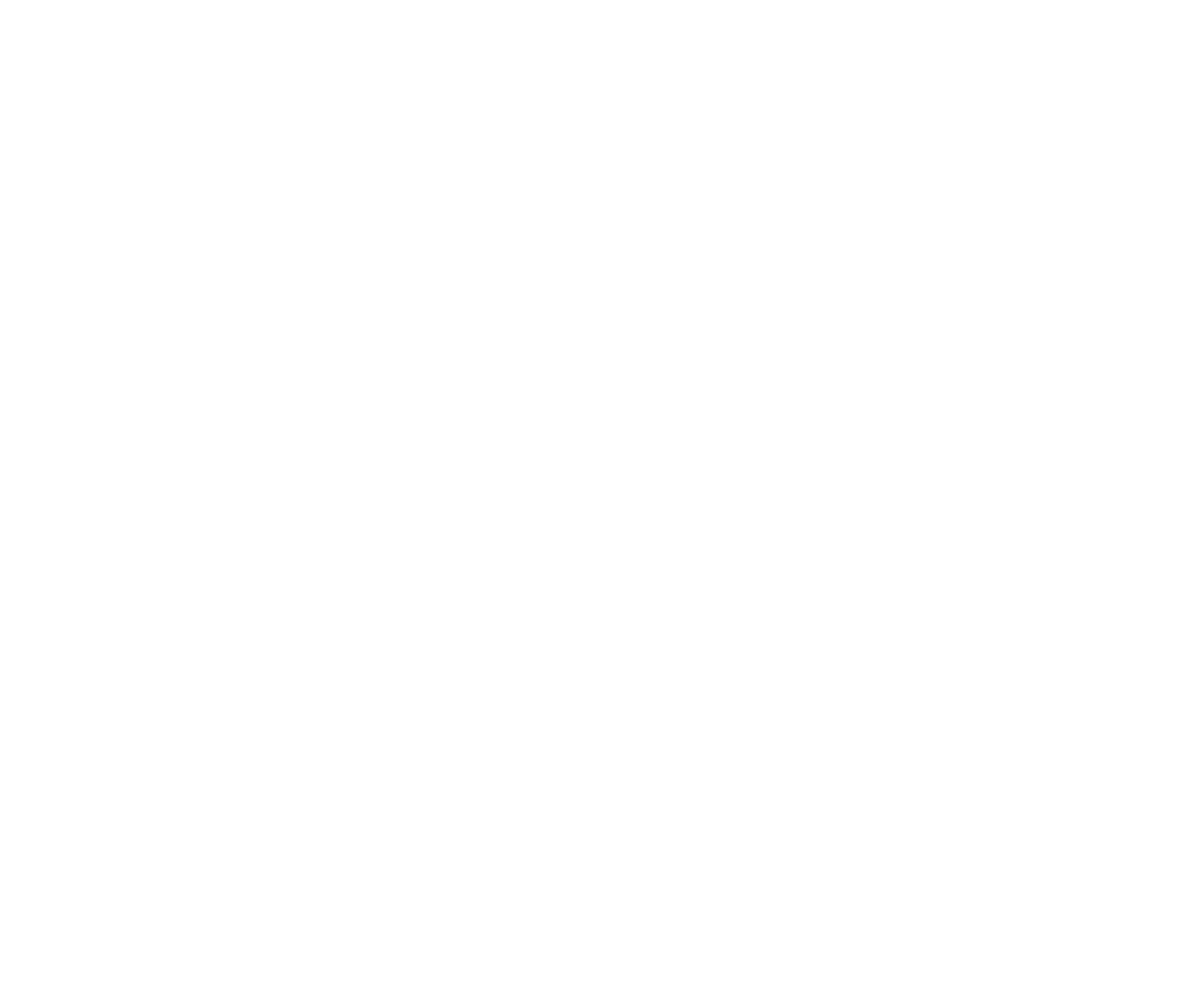
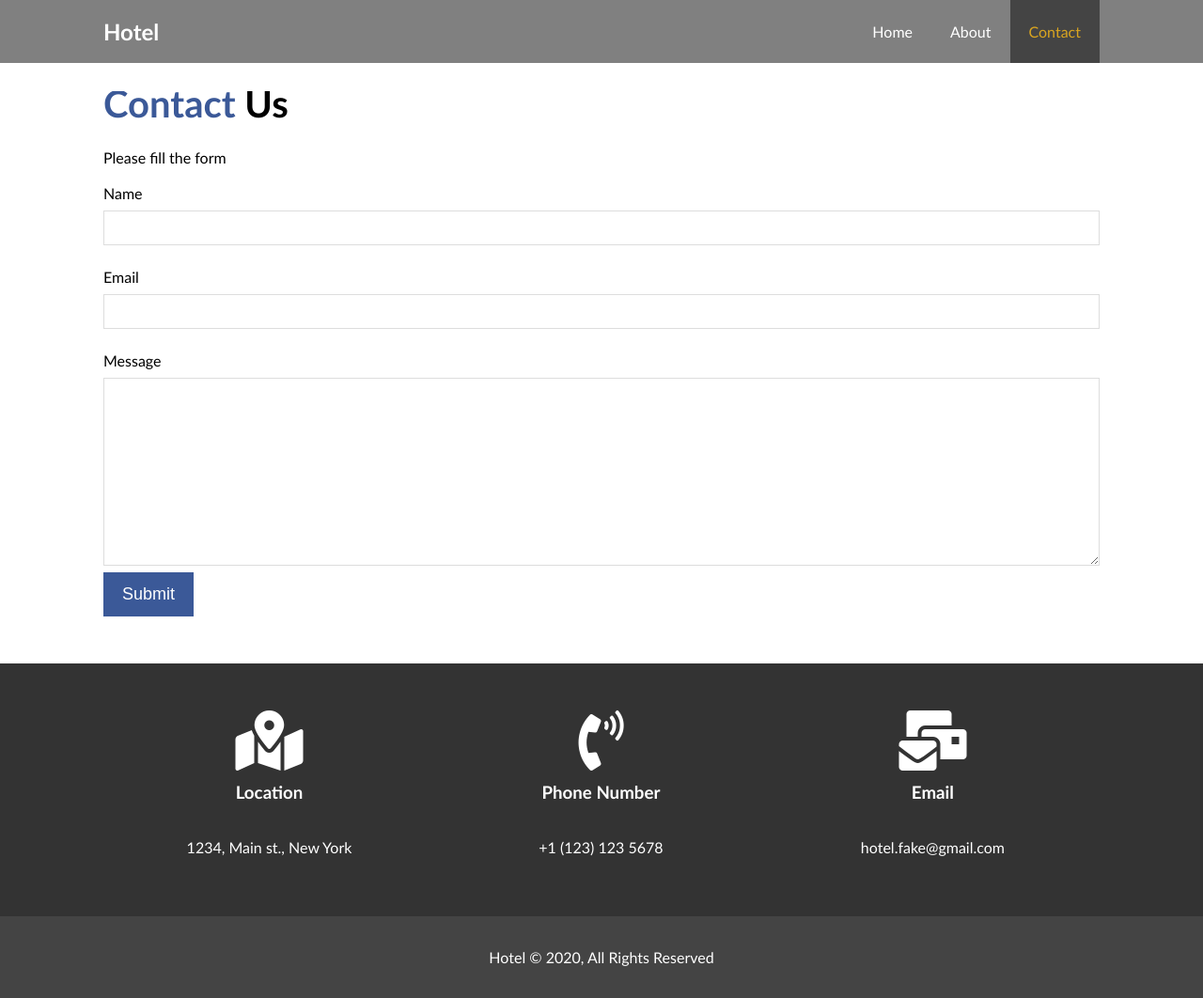
Before and after one commit to alexK150/hotel-project-html-css, a plain HTML site: page contact.html in a window 1280 px wide. Shown: the whole page at 94% size. Before the commit the page ends 800 px from the top, so only its background shows below. Drawn offline with Linux system fonts and the light colour scheme.

Commit message:
commit 5 app updated with contact page

```diff
--- a/contact.html
+++ b/contact.html
@@ -2,9 +2,74 @@
 <html lang="en">
 <head>
     <meta charset="UTF-8">
-    <title>Title</title>
+    <meta name="description" content="Welcome to the best hotel in the world">
+    <meta name="keywords" content="hotel, resort">
+    <link rel="stylesheet" href="https://use.fontawesome.com/releases/v5.6.1/css/all.css"
+          integrity="sha384-gfdkjb5BdAXd+lj+gudLWI+BXq4IuLW5IT+brZEZsLFm++aCMlF1V92rMkPaX4PP" crossorigin="anonymous">
+    <link rel="stylesheet" href="./css/style.css">
+    <title>About</title>
 </head>
 <body>
+<header>
+    <nav id="navbar">
+        <div class="container">
+            <h1 class="logo"><a href="index.html">Hotel</a></h1>
+            <ul>
+                <li><a href="index.html">Home</a></li>
+                <li><a href="about.html">About</a></li>
+                <li><a class="current" href="contact.html">Contact</a></li>
+            </ul>
+        </div>
+    </nav>
+</header>
 
+<section id="contact-form" class="ptb-3">
+    <div class="container">
+        <h1 class="large-heading">
+            <span class="text-primary">Contact</span> Us
+        </h1>
+        <p>Please fill the form</p>
+        <form action="process.php">
+            <div class="form-group">
+                <label for="name">Name</label>
+                <input type="text" name="name" id="name">
+            </div>
+            <div class="form-group">
+                <label for="email">Email</label>
+                <input type="text" name="email" id="email">
+            </div>
+            <div class="form-group">
+                <label for="message">Message</label>
+                <textarea type="text" name="message" id="message"></textarea>
+                <button class="btn" type="submit">Submit</button>
+            </div>
+        </form>
+    </div>
+</section>
+
+<section id="contact-info" class="bg-dark">
+    <div class="container">
+        <div class="box">
+            <i class="fas fa-map-marked-alt fa-4x"></i>
+            <h3>Location</h3>
+            <p>1234, Main st., New York</p>
+        </div>
+        <div class="box">
+            <i class="fas fa-phone-volume fa-4x"></i>
+            <h3>Phone Number</h3>
+            <p>+1 (123) 123 5678</p>
+        </div>
+        <div class="box">
+            <i class="fas fa-mail-bulk fa-4x"></i>
+            <h3>Email</h3>
+            <p>hotel.fake@gmail.com</p>
+        </div>
+    </div>
+</section>
+
+
+<footer id="main-footer">
+    <p>Hotel &copy; 2020, All Rights Reserved</p>
+</footer>
 </body>
 </html>
--- a/css/style.css
+++ b/css/style.css
@@ -228,7 +228,7 @@ p {
 #feedback .f-comment {
     padding: 20px;
     margin-bottom: 40px;
-    border-right: 5px;
+    border-radius: 5px;
     opacity: 0.9;
 }
 
@@ -239,7 +239,34 @@ p {
     border-radius: 50%;
 }
 
-/*Footer*/
+/*Contact Form*/
+#contact-form .form-group {
+    margin-bottom: 20px;
+}
+
+#contact-form label {
+    display: block;
+    margin-bottom: 5px;
+}
+
+#contact-form input,
+#contact-form textarea {
+    width: 100%;
+    padding: 10px;
+    border: 1px #ddd solid;
+}
+
+#contact-form textarea {
+    height: 200px;
+}
+
+#contact-form input:focus,
+#contact-form textarea:focus {
+    outline: none;
+    border-color: goldenrod;
+}
+
+    /*Footer*/
 #main-footer {
     text-align: center;
     background: #444;
```
